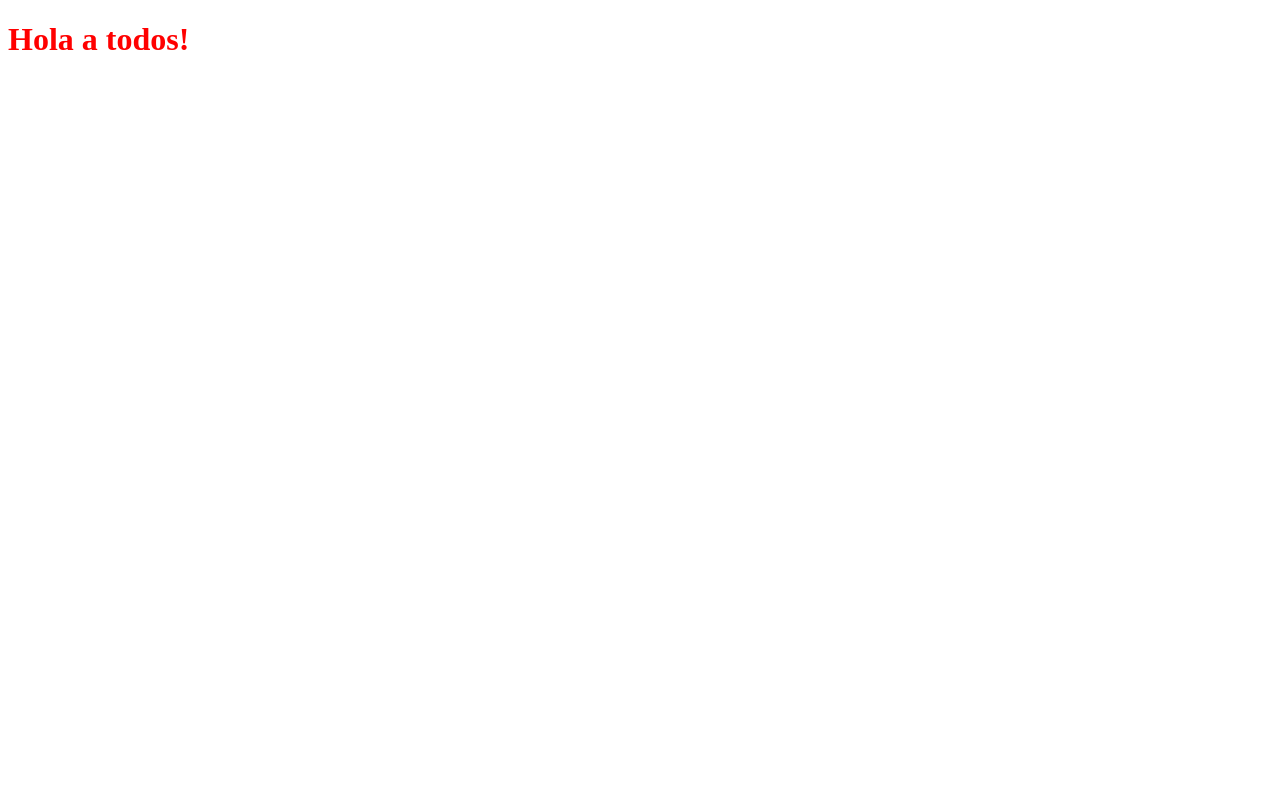
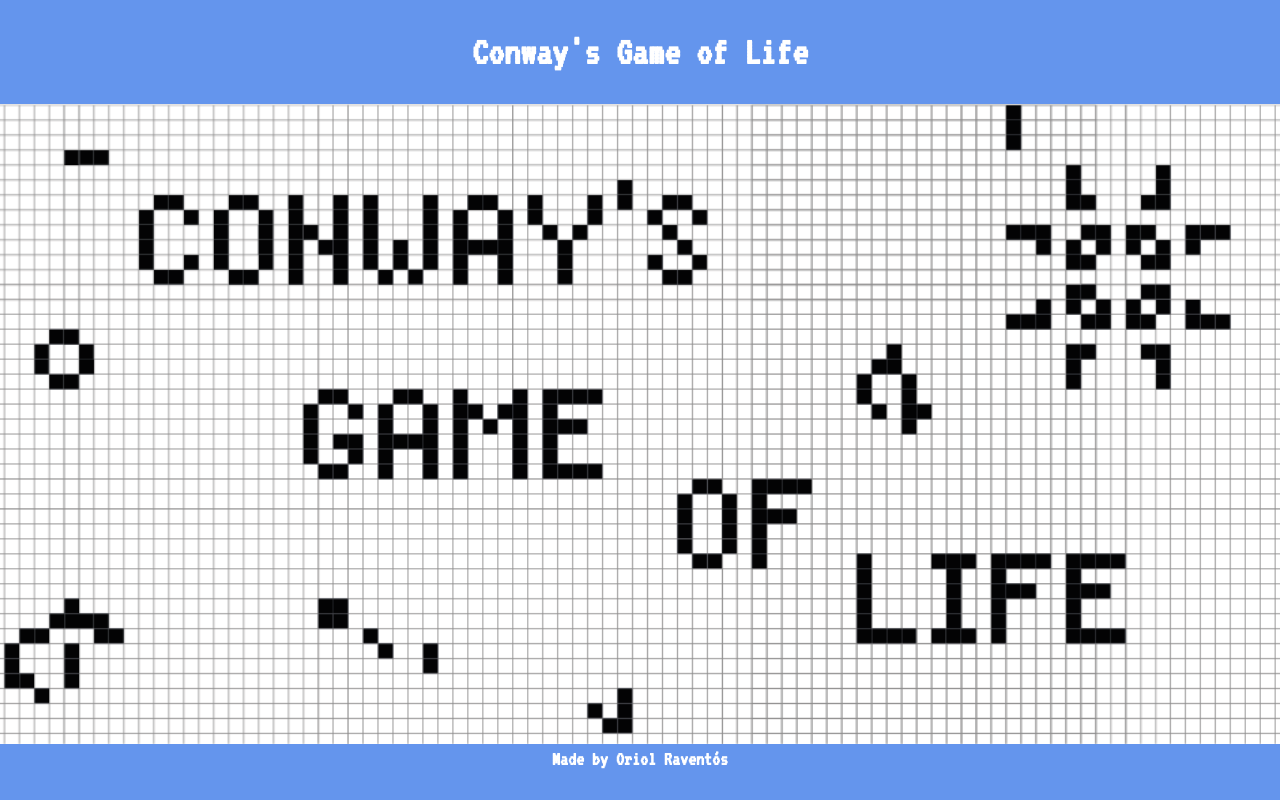
Before and after one commit to oriolraventosc/202209-w2ch5-oriol-raventos, a website: page public/index.html in a window 1280 px wide. Drawn offline with nearby package versions, Linux system fonts and the light colour scheme; files that its build step writes are made by us from their sources.

Commit message:
Add design to the html page

```diff
--- a/public/index.html
+++ b/public/index.html
@@ -6,12 +6,25 @@
   <meta http-equiv="X-UA-Compatible" content="IE=edge">
   <meta name="viewport" content="width=device-width, initial-scale=1.0">
   <link rel="shortcut icon" href="./img/favicon.ico" type="image/x-icon">
+  <link href="https://fonts.googleapis.com/css2?family=VT323&display=swap" rel="stylesheet">
   <link rel="stylesheet" href="css/styles.css">
   <title>Game of life</title>
 </head>
 
 <body>
-  <h1 class="main_title">Hola a todos!</h1>
+  <header class="header">
+    <h1 class="header__title">Conway's Game of Life</h1>
+  </header>
+
+  <main>
+    <section class="main-block">
+      <img src="./img/cabeceras_juegodelavida_5-05.png" alt="Main introduction banner of the Game of Life">
+    </section>
+  </main>
+
+  <footer>
+    <h2 class="footer__header">Made by Oriol Raventós</h2>
+  </footer>
 </body>
 
 <script src="./js/index.js" type="module"></script>
--- /dev/null
+++ b/src/sass/components/_globals.scss
@@ -0,0 +1,12 @@
+html {
+  box-sizing: border-box;
+  margin: 0;
+  font-family: arial;
+  font-weight: 900;
+  background-color: cornflowerblue;
+}
+
+body {
+  margin: 0;
+  box-sizing: border-box;
+}
--- /dev/null
+++ b/src/sass/components/footer/_footer.scss
@@ -0,0 +1,14 @@
+.footer__header {
+  margin: 0;
+  color: white;
+  font-size: 20px;
+}
+
+footer {
+  display: flex;
+  justify-content: center;
+  align-items: center;
+  padding: 5px 0px;
+  background-color: cornflowerblue;
+  font-family: "VT323", monospace;
+}
--- /dev/null
+++ b/src/sass/components/header/_menu.scss
@@ -0,0 +1,15 @@
+.header__title {
+  padding: 0;
+  margin: 0;
+  color: white;
+  font-family: "VT323", monospace;
+  font-size: 2.5rem;
+}
+
+.header {
+  display: flex;
+  justify-content: center;
+  align-items: center;
+  padding: 2rem;
+  background-color: cornflowerblue;
+}
--- /dev/null
+++ b/src/sass/components/main-block/_main-block.scss
@@ -0,0 +1,11 @@
+.main-block img {
+  width: 100vw;
+  object-fit: cover;
+  height: 80vh;
+}
+
+.main-block {
+  display: flex;
+  justify-content: center;
+  align-items: center;
+}
--- a/src/sass/styles.scss
+++ b/src/sass/styles.scss
@@ -1,3 +1,4 @@
-.main_title {
-  color: red;
-}
+@use "./components/_globals.scss";
+@use "./components/header/_menu.scss";
+@use "./components/main-block/main-block";
+@use "./components/footer/footer";
```
Also changed, not shown: public/img/cabeceras_juegodelavida_5-05.png (added).
